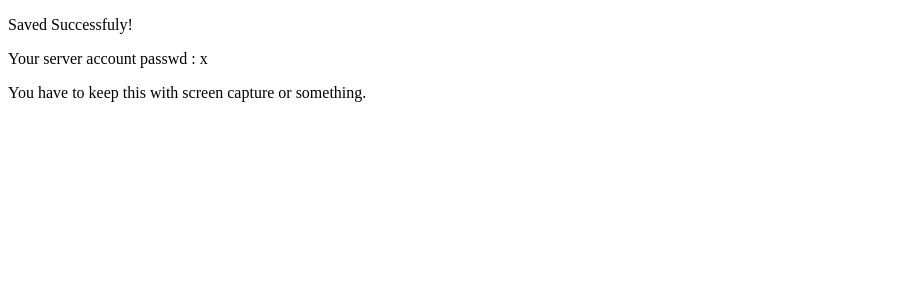
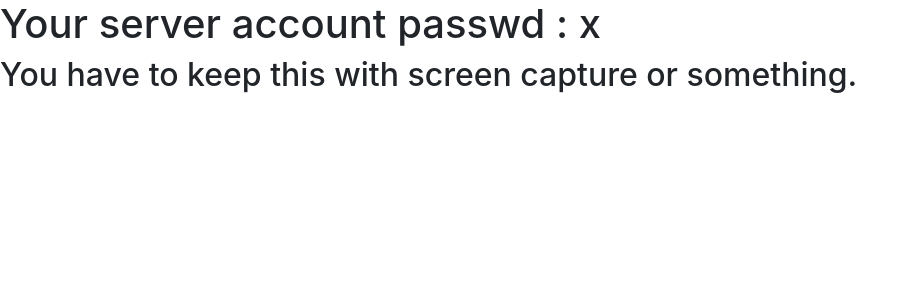
Before and after one commit to hgu2019capston/plaython, a Django app: template projectsite/plaython/templates/plaython/result.html in a window 1280 px wide. Shown: the top 300 px of the page, without its empty margins (0-917 px from the left). Run offline with Django 3.2, Linux system fonts and the light colour scheme; the template is opened without the code that fills it: most values are stand-ins (such as "Sample title", 1, 10 or a date in 2020); some libraries are stand-ins or nearby versions.

Commit message:
template

```diff
--- a/projectsite/plaython/templates/plaython/result.html
+++ b/projectsite/plaython/templates/plaython/result.html
@@ -1,11 +1,19 @@
 <!doctype html>
-<html>
-<body stype="background-color:black;">
+<html lang = "en">
+  <head>
+    <meta charset="utf-8">
+    <meta http-equiv="X-UA-Compatible" content="IE=edge">
+    <meta name="viewport" content="width=device-width, inital-sclae=1">
 
-<p style="color:black;"> Saved Successfuly! </p>
+    <title> Saved Successfuly! </title>
 
-<p style="color:black;"> Your server account passwd : {{user_pwd}} </p>
+    <link href="css/bootstrap.min.css" rel="stylesheet">
+  </head>
+  <body>
+    <h1> Your server account passwd : {{user_pwd}} </h1>
+    <h2> You have to keep this with screen capture or something. </h2>
 
-<p style="color:black;">
-You have to keep this with screen capture or something.
-</p>
+    <script src="https://ajax.googleapis.com/ajax/libs/jquery/1.11.2/jquery.min.js"></script>
+    <script src="js/bootstrap.min.js"></script>
+  </body>
+</html>
```
Also changed, not shown: projectsite/db.sqlite3.
